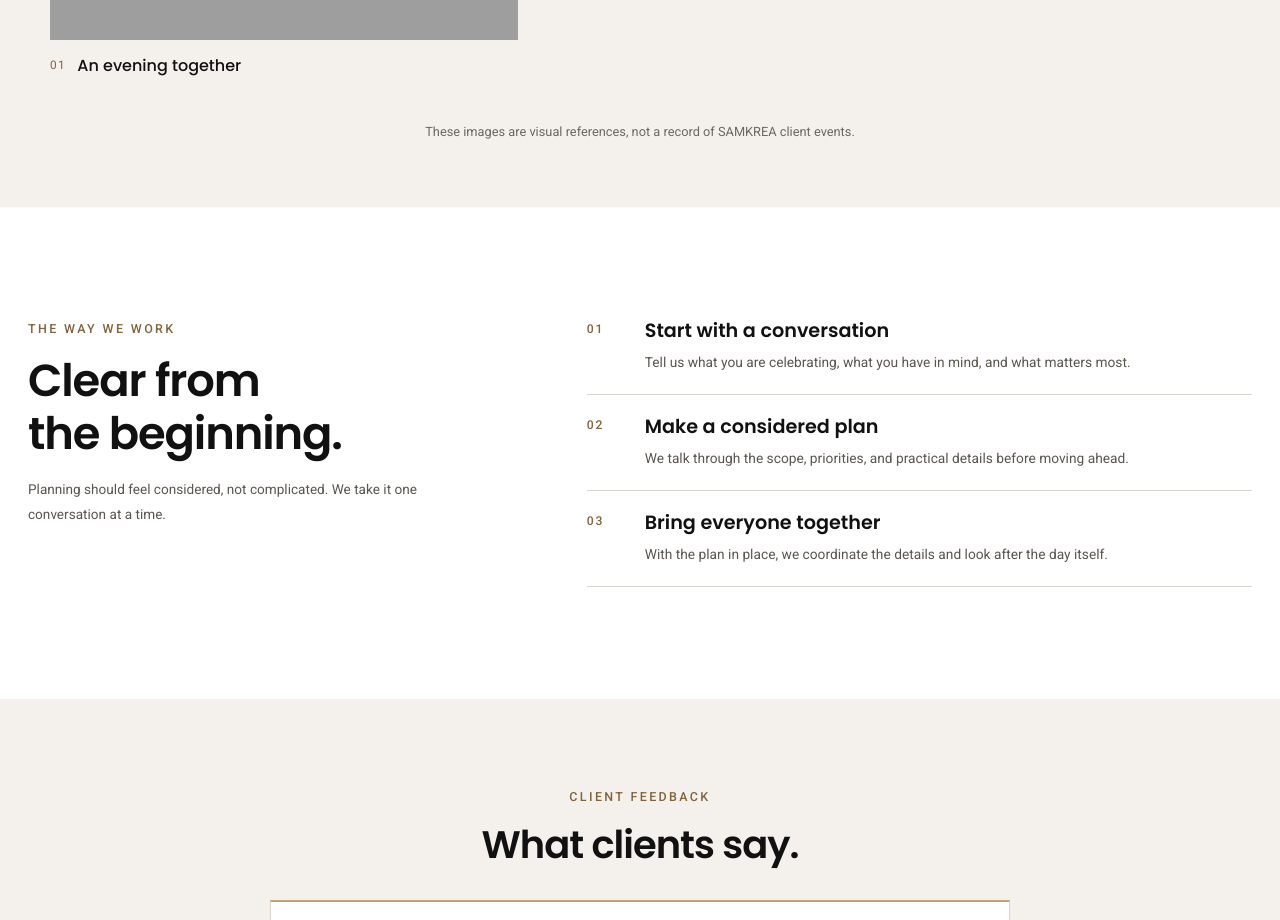
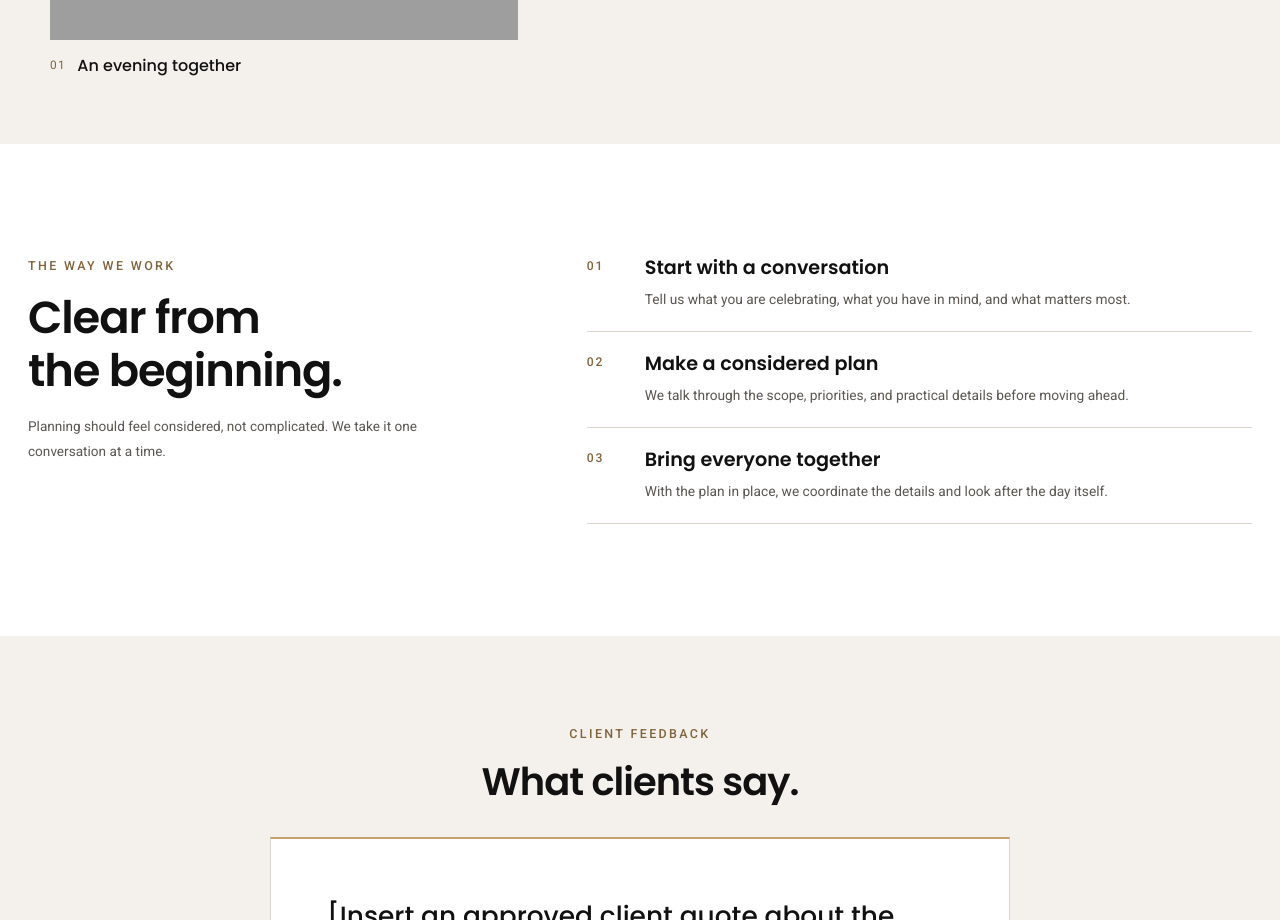
Before and after one commit to samkreaevents/site, a plain HTML site: page index.html in a window 1280 px wide. Shown: the part 2705-3625 px from the top of the page. Drawn offline with Linux system fonts and the light colour scheme; grey boxes are pictures that could not be loaded.

```diff
--- a/index.html
+++ b/index.html
@@ -166,7 +166,6 @@
             <figcaption><span>03</span> A garden rose</figcaption>
           </figure>
         </div>
-        <p class="portfolio-note">These images are visual references, not a record of SAMKREA client events.</p>
       </section>
 
       <section class="process section-wrap" id="process">
```
